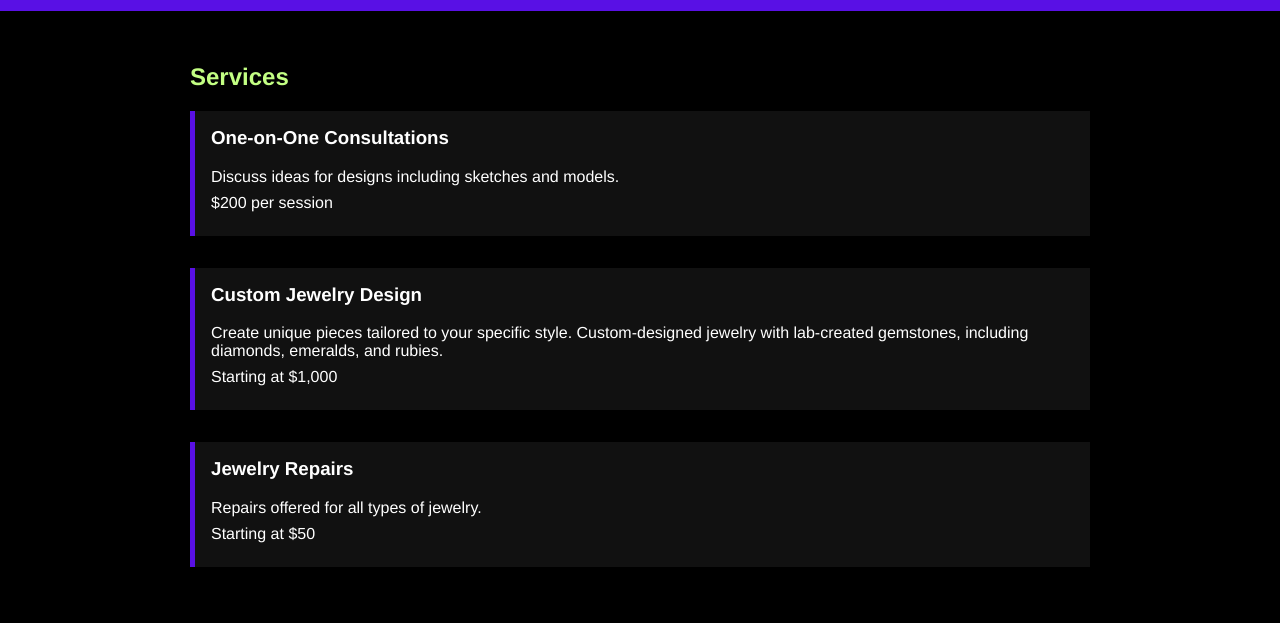
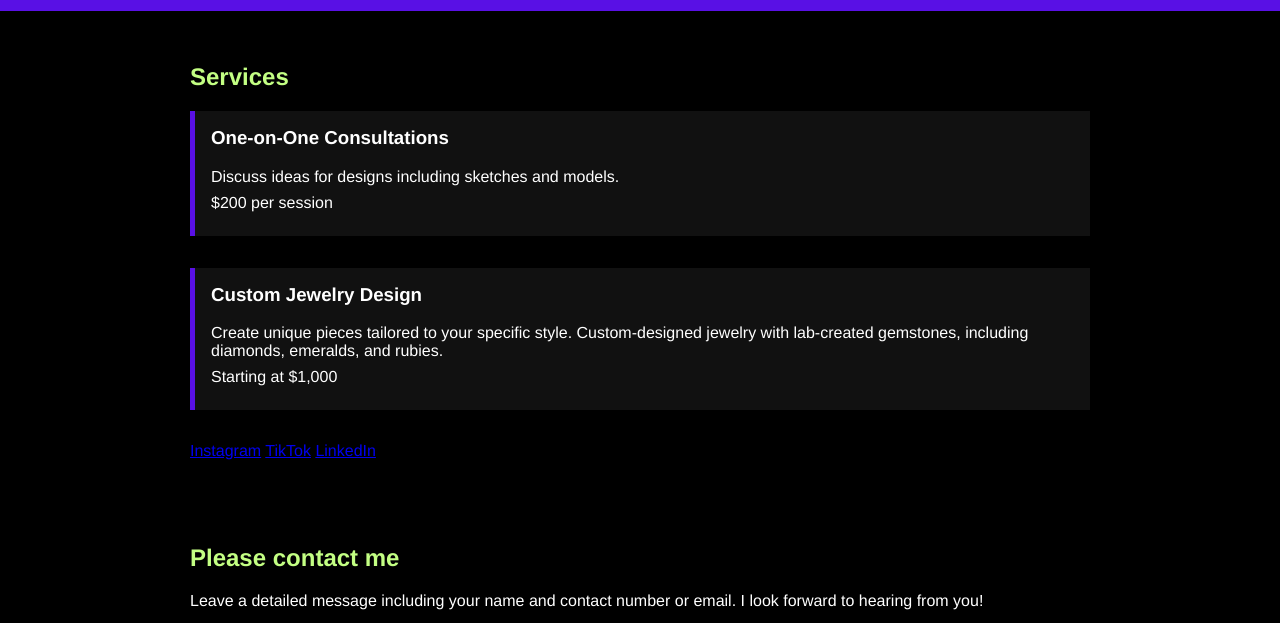
Before and after one commit to sil-v308/awear, a plain HTML site: page index.html in a window 1280 px wide. Shown: the part 151-774 px from the top of the page. Drawn offline with Linux system fonts and the light colour scheme.

Commit message:
Update index.html

```diff
--- a/index.html
+++ b/index.html
@@ -136,12 +136,13 @@
       <p>Create unique pieces tailored to your specific style. Custom-designed jewelry with lab-created gemstones, including diamonds, emeralds, and rubies.</p>
       <p> Starting at $1,000</p>
     </div>
+<div class="socials">
+  <a class="social-btn" href="https://instagram.com" target="_blank">Instagram</a>
+  <a class="social-btn" href="https://tiktok.com" target="_blank">TikTok</a>
+  <a class="social-btn" href="https://linkedin.com" target="_blank">LinkedIn</a>
+</div>
 
-    <div class="service">
-      <h3>Jewelry Repairs</h3>
-      <p>Repairs offered for all types of jewelry.</p>
-      <p> Starting at $50</p>
-    </div>
+
   </section>
 
   <section class="contact">
```
